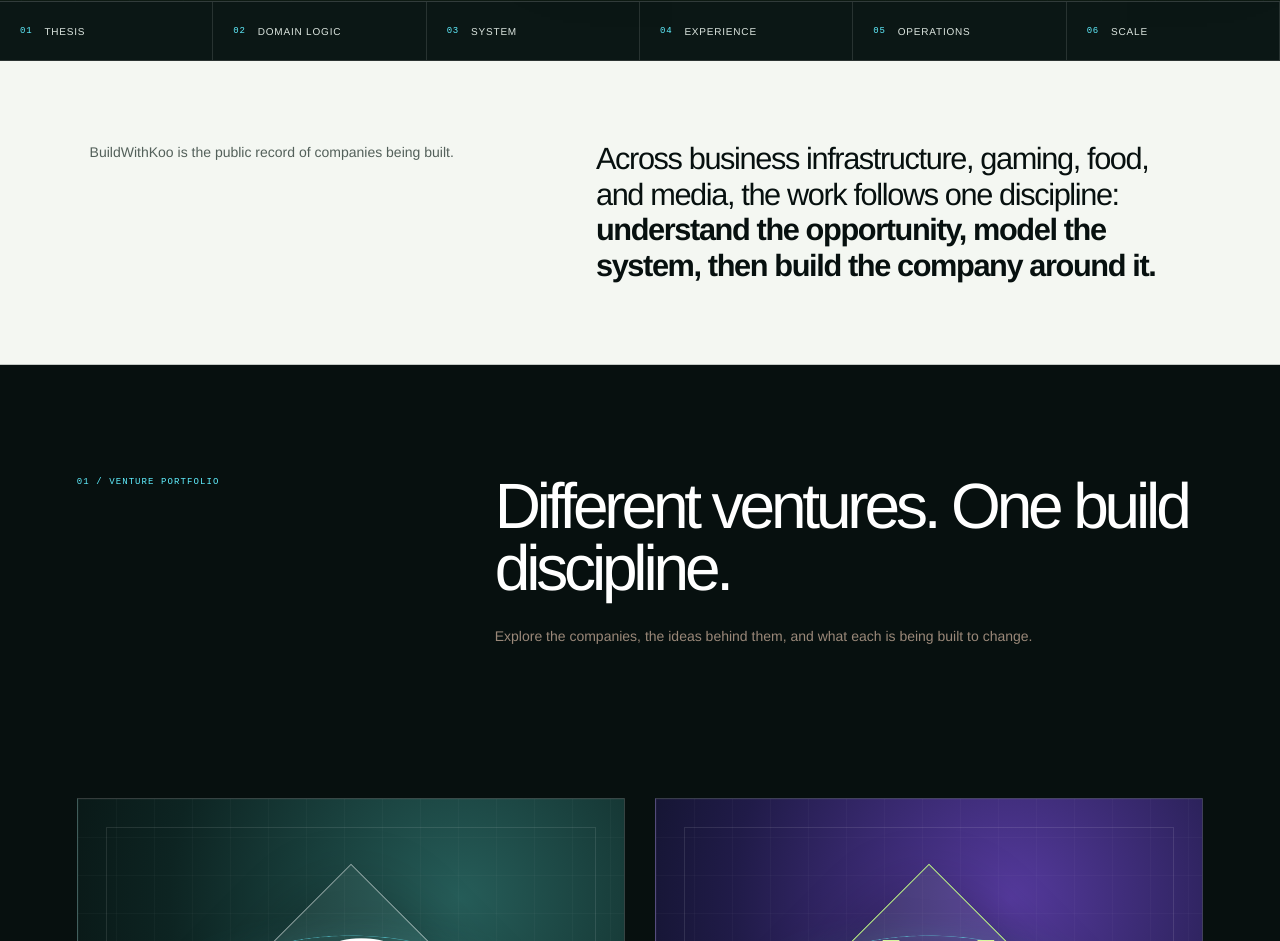
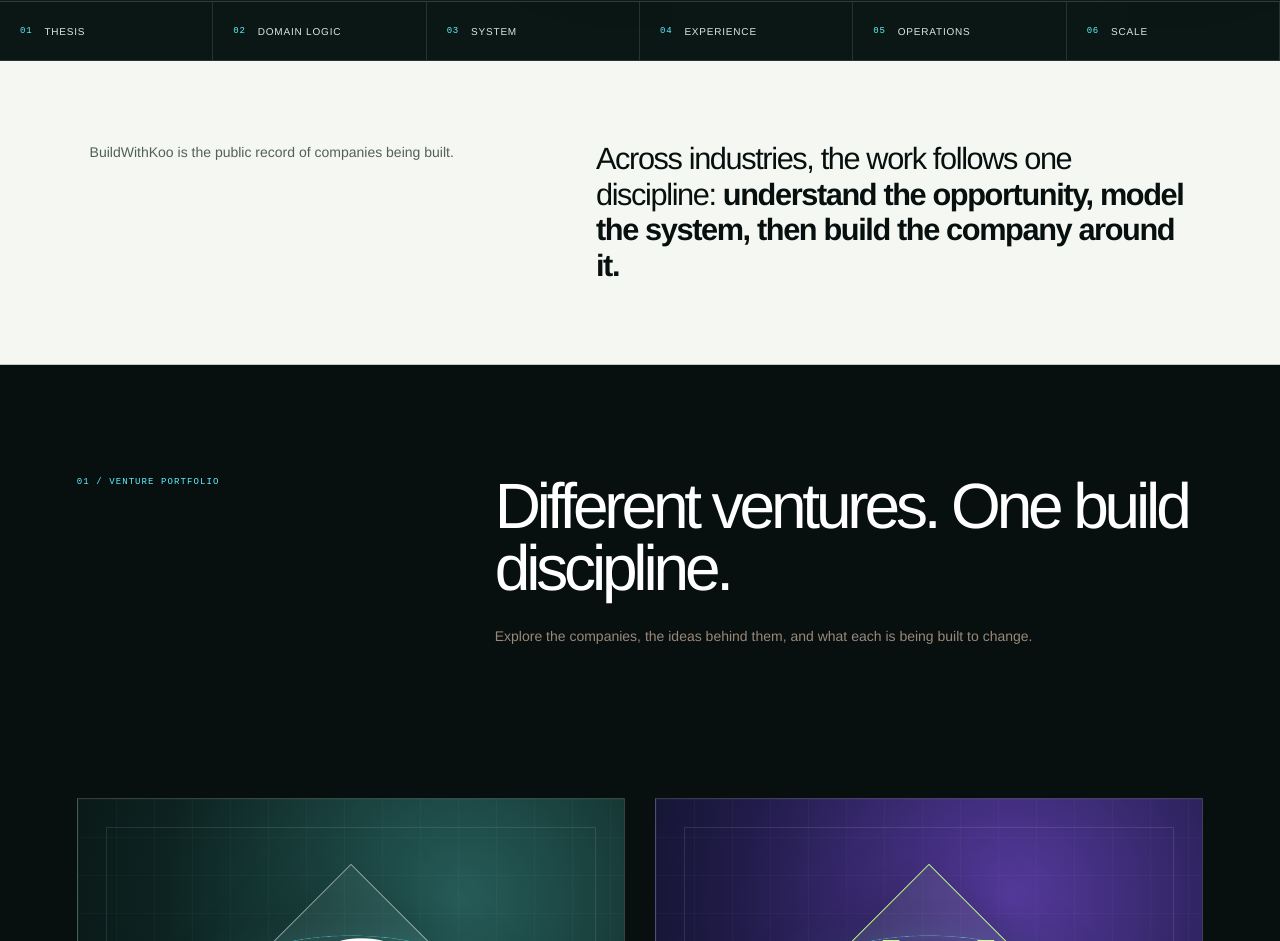
Before and after one commit to AnonymousKoo/buildwithkoo, a Next.js app: page / in a window 1280 px wide. Shown: the part 865-1806 px from the top of the page. Built offline with nearby package versions, Linux system fonts and the light colour scheme.

Commit message:
Broaden portfolio positioning across industries

```diff
--- a/app/page.tsx
+++ b/app/page.tsx
@@ -182,8 +182,7 @@
       >
         <p>BuildWithKoo is the public record of companies being built.</p>
         <p>
-          Across business infrastructure, gaming, food, and media, the work
-          follows one discipline:{" "}
+          Across industries, the work follows one discipline:{" "}
           <strong>
             understand the opportunity, model the system, then build the company
             around it.
```
